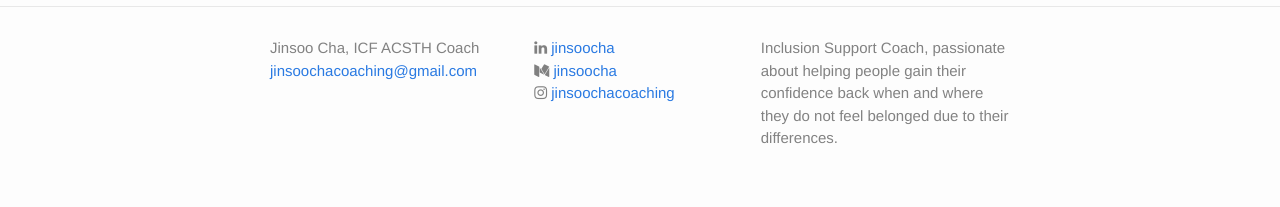
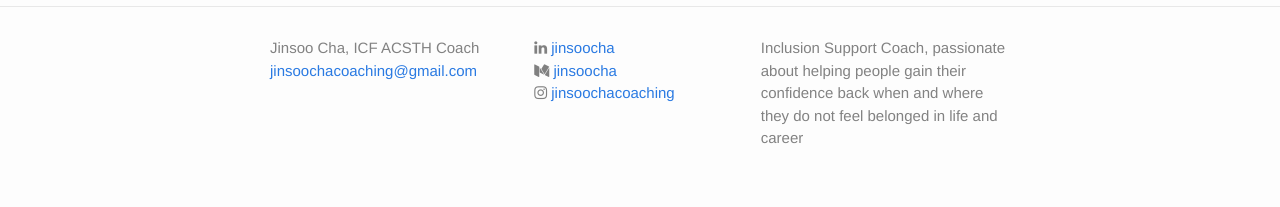
Before and after one commit to jinsoocha/jinsoocha.github.io, a Jekyll site: the page built from index.html, in a window 1280 px wide. Shown: the part 1124-1331 px from the top of the page. Built offline with Jekyll 4.4.1, drawn with Linux system fonts in a browser that asks for light colours; nearby versions of some CDN libraries.

Commit message:
Update _config.yml

```diff
--- a/_config.yml
+++ b/_config.yml
@@ -10,7 +10,7 @@ title: Jinsoo Cha Coaching
 name: Jinsoo Cha, ICF ACSTH Coach
 email: jinsoochacoaching@gmail.com
 description: > # this means to ignore newlines until "baseurl:"
-  Inclusion Support Coach, passionate about helping people gain their confidence back when and where they do not feel belonged due to their differences.
+  Inclusion Support Coach, passionate about helping people gain their confidence back when and where they do not feel belonged in life and career
 baseurl: "" # the subpath of your site, e.g. /blog
 url: "jinsoocha.github.io" # the base hostname & protocol for your site
 
```
